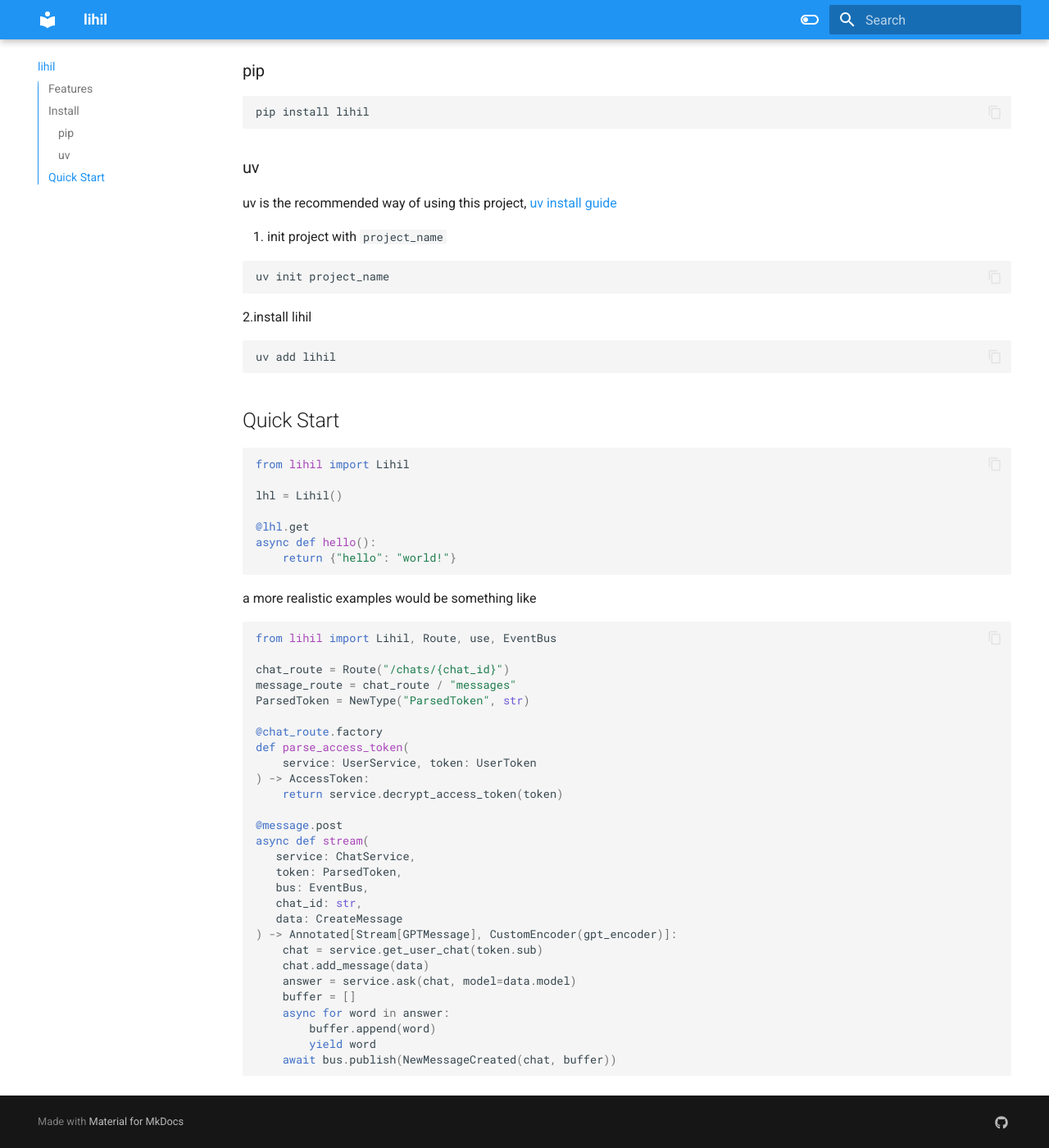
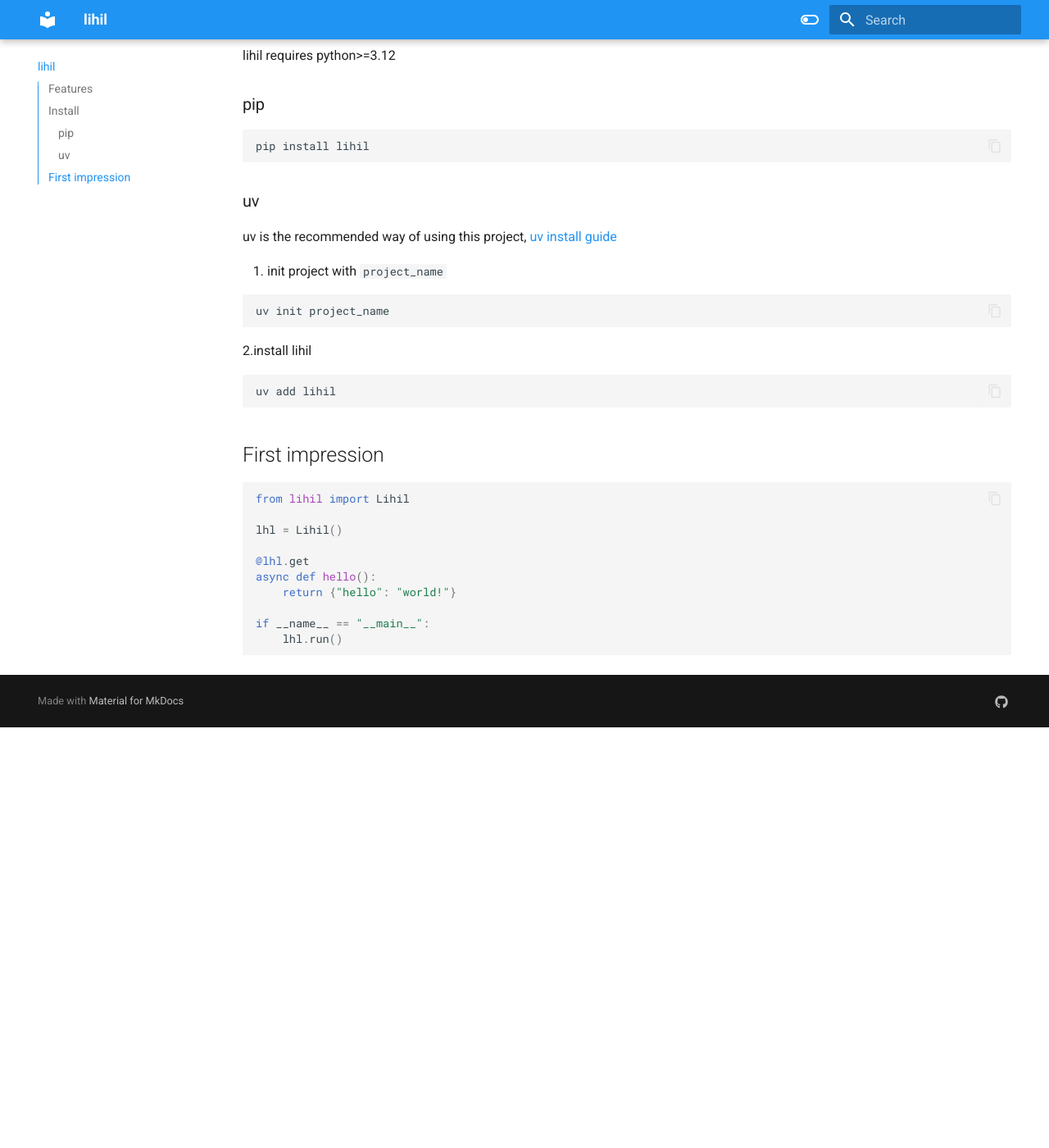
Before and after one commit to raceychan/lihil, an MkDocs documentation site: the page built from docs/index.md, in a window 1280 px wide and 1400 px high, scrolled down 1190 px. Shown: the whole window at 82% size. Built offline with MkDocs 1.6.1 and Material for MkDocs 9.7.7, drawn with Linux system fonts in a browser that asks for light colours; after the commit the page ends 2077 px from its top, so only the background shows below that; some of the changed text lies outside the part shown.

````diff
--- a/docs/index.md
+++ b/docs/index.md
@@ -54,7 +59,7 @@ uv init project_name
 uv add lihil
 ```
 
-## Quick Start
+## First impression
 
 ```python
 from lihil import Lihil
@@ -64,37 +69,7 @@ lhl = Lihil()
 @lhl.get
 async def hello():
     return {"hello": "world!"}
+
+if __name__ == "__main__":
+    lhl.run()
 ```
-
-a more realistic examples would be something like
-
-```python
-from lihil import Lihil, Route, use, EventBus
-
-chat_route = Route("/chats/{chat_id}")
-message_route = chat_route / "messages"
-ParsedToken = NewType("ParsedToken", str)
-
-@chat_route.factory
-def parse_access_token(
-    service: UserService, token: UserToken
-) -> AccessToken:
-    return service.decrypt_access_token(token)
-
-@message.post
-async def stream(
-   service: ChatService,
-   token: ParsedToken,
-   bus: EventBus,
-   chat_id: str,
-   data: CreateMessage
-) -> Annotated[Stream[GPTMessage], CustomEncoder(gpt_encoder)]:
-    chat = service.get_user_chat(token.sub)
-    chat.add_message(data)
-    answer = service.ask(chat, model=data.model)
-    buffer = []
-    async for word in answer:
-        buffer.append(word)
-        yield word
-    await bus.publish(NewMessageCreated(chat, buffer))
-```
````
Also changed, not shown: other parts of docs/index.md (+5 -0 lines), README.md (+9 -13 lines), 7 other files.
